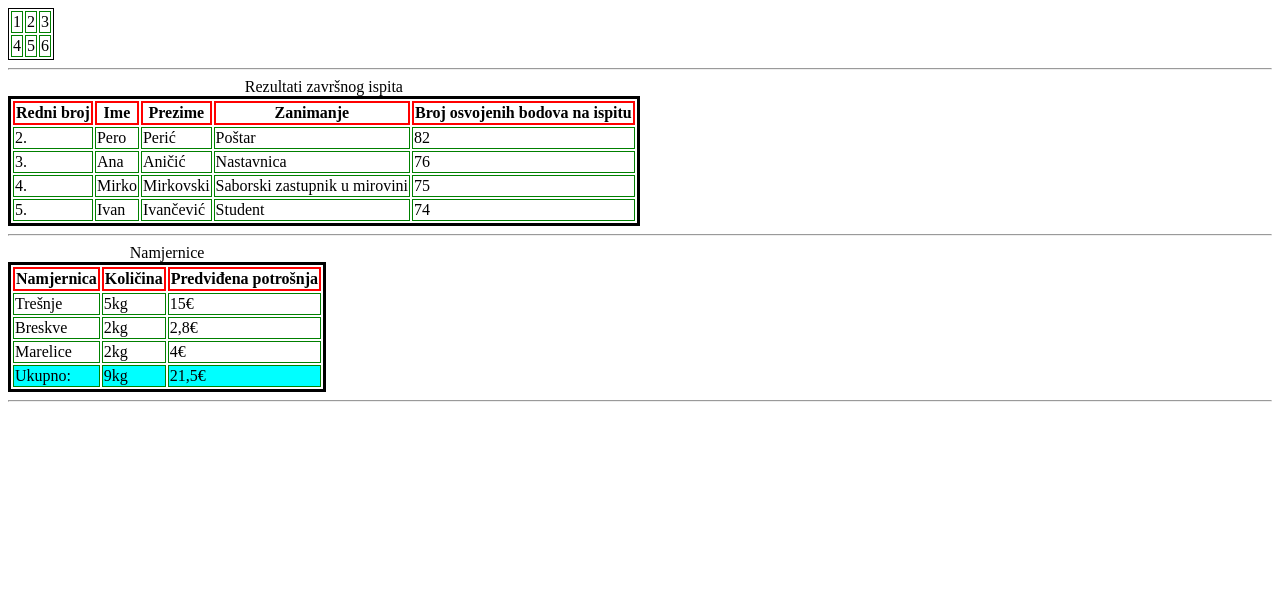
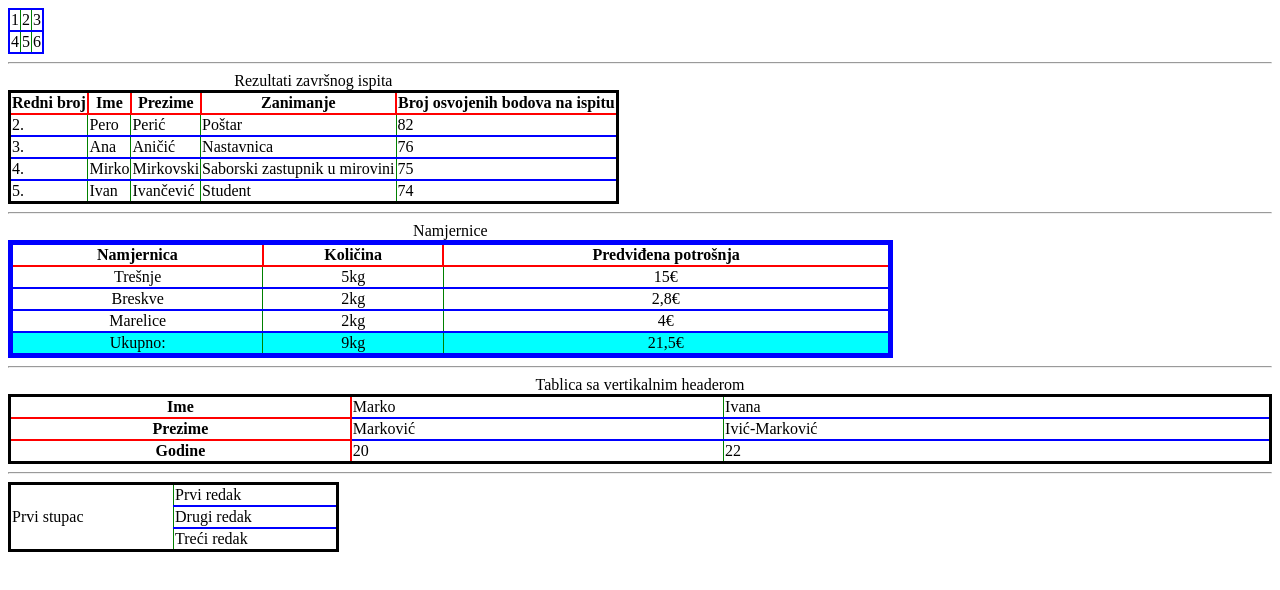
Before and after one commit to Marasz01/algebra.tablice, a plain HTML site: page index.html in a window 1280 px wide. Drawn offline with Linux system fonts and the light colour scheme.

Commit message:
4th and 5ft table add

```diff
--- a/index.html
+++ b/index.html
@@ -8,12 +8,16 @@
 <style>
     table {
         border: 3px solid black;
+        border-collapse: collapse;
     }
     th {
         border: 2px solid red;
     }
     td {
         border: 1px solid green;
+    }
+    tr{
+        border: 2px solid blue;
     }
 </style>
 <body>
@@ -79,7 +83,7 @@
 
 
 
-    <table>
+    <table style="border: 5px solid blue; width: 70%; text-align: center;">
         <caption>Namjernice</caption>
         <thead>
             <tr>
@@ -118,6 +122,42 @@
 
     </table>
     <hr>
+    <table style="width: 100%;">
+        <caption>
+            Tablica sa vertikalnim headerom
+        </caption>
+        <tr>
+            <th>Ime</th>
+            <td>Marko</td>
+            <td>Ivana</td>
+        </tr>
+        <tr>
+            <th>Prezime</th>
+            <td>Marković</td>
+            <td>Ivić-Marković</td>
+        </tr>
+        <tr>
+            <th>Godine</th>
+            <td>20</td>
+            <td>22</td>
+        </tr>
+
+    </table>
+    <hr>
+
+
+    <table>
+        <tr>
+            <td rowspan="3" width="160">Prvi stupac</td>
+            <td width="160">Prvi redak</td>
+    </tr>
+        <tr>
+            <td>Drugi redak</td>
+        </tr>
+        <tr>
+            <td>Treći redak</td>
+        </tr>
+    </table>
 
 
 
```
